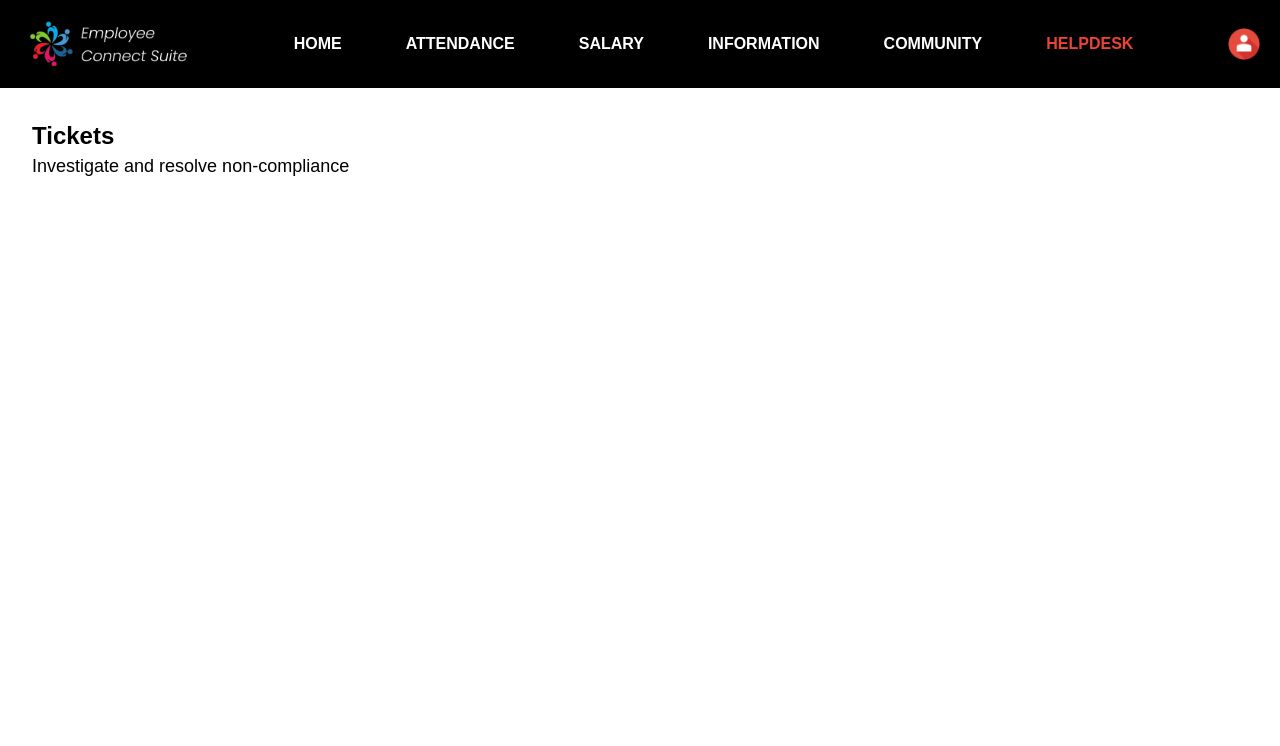
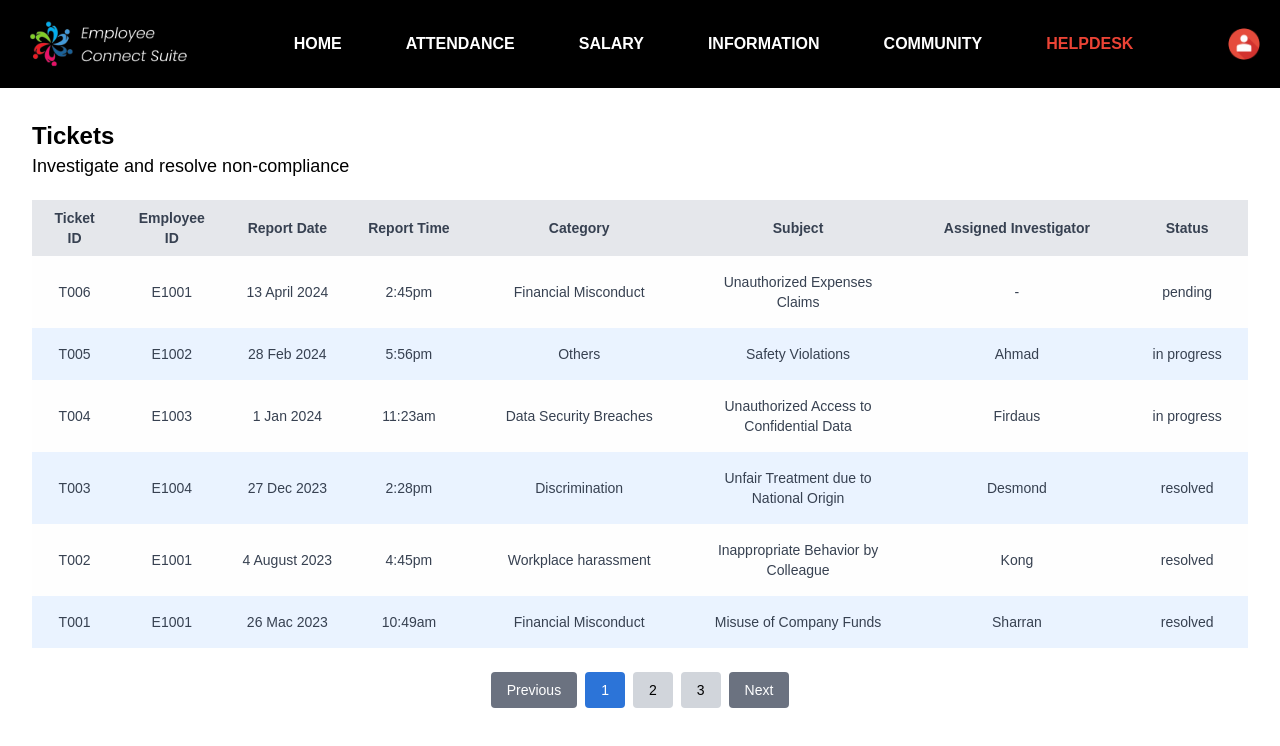
Before and after one commit to PoisonDarterz/WIF2003_G8, a React (Create React App) app in the folder frontend/: page /helpdesk/allEmployeeTickets in a window 1280 px wide. Shown: the top 746 px of the page. Built offline with nearby package versions, Linux system fonts and the light colour scheme.

Commit message:
display view done

```diff
--- a/frontend/src/pages/helpdesk/AddNewTicket.jsx
+++ b/frontend/src/pages/helpdesk/AddNewTicket.jsx
@@ -1,6 +1,12 @@
+import { useNavigate } from "react-router-dom";
 import TopNavBlack from "../../components/TopNavBlack"
 
 function AddNewTicket(){
+  const navigate=useNavigate();
+
+  const handleCancelAddTicket=()=>{
+    navigate('/helpdesk/');
+  }
     return(
         <div className="p-8">
           <div className="mt-[-32px] ml-[-32px] mr-[-32px]">
@@ -10,6 +16,13 @@ function AddNewTicket(){
             <h1 className="text-2xl font-bold">Add new ticket</h1>
             <p className="text-lg">Clear and thorough descriptions help us address your issue more effectively</p>
           </div>
+          <form>
+
+          </form>
+          <div className="flex my-10 justify-center items-center">
+            <button className="mx-5 bg-[#2C74D8] p-2 rounded-lg text-[#FFFFFF]" onClick={handleCancelAddTicket}>Cancel</button>
+            <button className="mx-5 bg-[#2C74D8] p-2 rounded-lg text-[#FFFFFF]" >Submit</button>
+          </div>
         </div>
     )
 }
--- a/frontend/src/pages/helpdesk/AllEmployeeTickets.jsx
+++ b/frontend/src/pages/helpdesk/AllEmployeeTickets.jsx
@@ -1,8 +1,23 @@
 import TopNavBlack from "../../components/TopNavBlack"
+import { useNavigate } from 'react-router-dom';
 
 function AllEmployeeTickets(){
+  const navigate=useNavigate();
+
+  const handleResolveTicket=()=>{
+    navigate("/helpdesk/resolveTicket")
+  }
+
+  const allTickets=[
+    {"ticketID":"T006","employeeID":"E1001","reportDate":"13 April 2024","reportTime":"2:45pm","category":"Financial Misconduct","subject":"Unauthorized Expenses Claims","assignedInvestigator":"-","status":"pending"},
+    {"ticketID":"T005","employeeID":"E1002","reportDate":"28 Feb 2024","reportTime":"5:56pm","category":"Others","subject":"Safety Violations","assignedInvestigator":"Ahmad","status":"in progress"},
+    {"ticketID":"T004","employeeID":"E1003","reportDate":"1 Jan 2024","reportTime":"11:23am","category":"Data Security Breaches","subject":"Unauthorized Access to Confidential Data","assignedInvestigator":"Firdaus","status":"in progress"},
+    {"ticketID":"T003","employeeID":"E1004","reportDate":"27 Dec 2023","reportTime":"2:28pm","category":"Discrimination","subject":"Unfair Treatment due to National Origin","assignedInvestigator":"Desmond","status":"resolved"},
+    {"ticketID":"T002","employeeID":"E1001","reportDate":"4 August 2023","reportTime":"4:45pm","category":"Workplace harassment","subject":"Inappropriate Behavior by Colleague","assignedInvestigator":"Kong","status":"resolved"},
+    {"ticketID":"T001","employeeID":"E1001","reportDate":"26 Mac 2023","reportTime":"10:49am","category":"Financial Misconduct","subject":"Misuse of Company Funds","assignedInvestigator":"Sharran","status":"resolved"},
+  ]
     return(
-        <div className="p-8">
+      <div className="p-8">
         <div className="mt-[-32px] ml-[-32px] mr-[-32px]">
           <TopNavBlack />
         </div>
@@ -10,7 +25,45 @@ function AllEmployeeTickets(){
           <h1 className="text-2xl font-bold">Tickets</h1>
           <p className="text-lg">Investigate and resolve non-compliance</p>
         </div>
+        <div className="mt-5">
+        <table className="w-full table-auto">
+          <thead>
+            <tr className="text-sm font-medium text-center text-gray-700 rounded-lg bg-gray-200">
+              <th className="w-[7%] px-4 py-2">Ticket ID</th>
+              <th className="w-[9%] px-4 py-2">Employee ID</th>
+              <th className="w-[10%] px-4 py-2">Report Date</th>
+              <th className="w-[10%] px-4 py-2">Report Time</th>
+              <th className="w-[18%] px-4 py-2">Category</th>
+              <th className="w-[18%] px-4 py-2">Subject</th>
+              <th className="w-[18%] px-4 py-2">Assigned Investigator</th>
+              <th className="w-[14%] px-4 py-2">Status</th>
+            </tr>
+          </thead>
+          <tbody className="text-sm font-normal text-gray-700">
+            {allTickets.map((data, i) => (
+              <tr onClick={handleResolveTicket} className={`${i % 2 === 0 ? 'bg-[#fefefe]' : 'bg-[#eaf3ff]'} px-4 py-2`}>
+                <td className="w-[7%] px-4 py-4">{data.ticketID}</td>
+                <td className="w-[9%] px-4 py-4">{data.employeeID}</td>
+                <td className="w-[10%] px-4 py-4">{data.reportDate}</td>
+                <td className="w-[10%] px-4 py-4">{data.reportTime}</td>
+                <td className="w-[18%] px-4 py-4">{data.category}</td>
+                <td className="w-[18%] px-4 py-4">{data.subject}</td>
+                <td className="w-[%] px-4 py-4">{data.assignedInvestigator}</td>
+                <td className="w-[14%] px-4 py-4">{data.status}</td>
+              </tr>
+            ))}
+          </tbody>
+        </table>
         </div>
+        <div className="flex justify-center items-center mt-6">
+          <button className="px-4 py-2 text-sm text-white bg-gray-500 rounded">Previous</button>
+          <button className="px-4 py-2 ml-2 text-sm text-white bg-[#2C74D8] rounded">1</button>
+          <button className="px-4 py-2 ml-2 text-sm text-black bg-gray-300 rounded">2</button>
+          <button className="px-4 py-2 ml-2 text-sm text-black bg-gray-300 rounded">3</button>
+          <button className="px-4 py-2 ml-2 text-sm text-white bg-gray-500 rounded">Next</button>
+        </div>
+      </div>
+
     )
 }
 
--- a/frontend/src/pages/helpdesk/Feedback.jsx
+++ b/frontend/src/pages/helpdesk/Feedback.jsx
@@ -41,7 +41,7 @@ const IndividualCategory=({categoryName,img,description})=>{
     e.preventDefault();
     // Logic for handling login
     // For now, just navigate to the home page
-    navigate('/helpdesk/submitFeedback',{ state: data });
+    navigate('/helpdesk/submitFeedback', {state:data} );
   };
 
   return (
--- a/frontend/src/pages/helpdesk/MyTickets.jsx
+++ b/frontend/src/pages/helpdesk/MyTickets.jsx
@@ -1,6 +1,22 @@
 import TopNavBlack from "../../components/TopNavBlack"
+import { useNavigate } from 'react-router-dom';
 
 function MyTickets(){
+  const navigate=useNavigate();
+
+  const handleViewTicket=()=>{
+    navigate("/helpdesk/reviewTicket")
+  }
+
+  const handleAddTicket=()=>{
+    navigate("/helpdesk/addNewTicket")
+  }
+
+  const tickets=[
+    {"ticketID":"T006","reportDate":"13 April 2024","reportTime":"2:45pm","category":"Financial Misconduct","subject":"Unauthorized Expenses Claims","assignedInvestigator":"-","status":"pending"},
+    {"ticketID":"T002","reportDate":"4 August 2023","reportTime":"4:45pm","category":"Workplace harassment","subject":"Inappropriate Behavior by Colleague","assignedInvestigator":"Kong","status":"resolved"},
+    {"ticketID":"T001","reportDate":"26 Mac 2023","reportTime":"10:49am","category":"Financial Misconduct","subject":"Misuse of Company Funds","assignedInvestigator":"Sharran","status":"resolved"},
+  ]
     return(
         <div className="p-8">
         <div className="mt-[-32px] ml-[-32px] mr-[-32px]">
@@ -10,6 +26,49 @@ function MyTickets(){
           <h1 className="text-2xl font-bold">My tickets</h1>
           <p className="text-lg">Report any non-compliance here</p>
         </div>
+        <div className="flex justify-end">
+          <button onClick={handleAddTicket} className="flex w-52 h-7 p-2 bg-[#2C74D8] text-white rounded-md hover:bg-blue-600 focus:outline-none focus:ring-2 focus:ring-blue-500 m-1 justify-center items-center">
+            <div>
+              <img className="w-5 h-5 mr-1" src={"/PlusIcon.png"} alt="report non-compliance"/>
+            </div>
+            <p>Report non-compliance</p>
+          </button>
+        </div>
+        <div className="mt-5">
+        <table className="w-full table-auto">
+          <thead>
+            <tr className="text-sm font-medium text-center text-gray-700 rounded-lg bg-gray-200">
+              <th className="w-[7%] px-4 py-2">Ticket ID</th>
+              <th className="w-[10%] px-4 py-2">Report Date</th>
+              <th className="w-[10%] px-4 py-2">Report Time</th>
+              <th className="w-[20%] px-4 py-2">Category</th>
+              <th className="w-[20%] px-4 py-2">Subject</th>
+              <th className="w-[20%] px-4 py-2">Assigned Investigator</th>
+              <th className="w-[7%] px-4 py-2">Status</th>
+            </tr>
+          </thead>
+          <tbody className="text-sm font-normal text-gray-700">
+            {tickets.map((data, i) => (
+              <tr onClick={handleViewTicket} className={`${i % 2 === 0 ? 'bg-[#fefefe]' : 'bg-[#eaf3ff]'} px-4 py-2`}>
+                <td className="w-[5%] px-4 py-4">{data.ticketID}</td>
+                <td className="w-[10%] px-4 py-4">{data.reportDate}</td>
+                <td className="w-[10%] px-4 py-4">{data.reportTime}</td>
+                <td className="w-[20%] px-4 py-4">{data.category}</td>
+                <td className="w-[20%] px-4 py-4">{data.subject}</td>
+                <td className="w-[20%] px-4 py-4">{data.assignedInvestigator}</td>
+                <td className="w-[7%] px-4 py-4">{data.status}</td>
+              </tr>
+            ))}
+          </tbody>
+        </table>
+        </div>
+        <div className="flex justify-center items-center mt-6">
+          <button className="px-4 py-2 text-sm text-white bg-gray-500 rounded">Previous</button>
+          <button className="px-4 py-2 ml-2 text-sm text-white bg-[#2C74D8] rounded">1</button>
+          <button className="px-4 py-2 ml-2 text-sm text-black bg-gray-300 rounded">2</button>
+          <button className="px-4 py-2 ml-2 text-sm text-black bg-gray-300 rounded">3</button>
+          <button className="px-4 py-2 ml-2 text-sm text-white bg-gray-500 rounded">Next</button>
+        </div>
         </div>
     )
 }
--- a/frontend/src/pages/helpdesk/SubmitFeedback.jsx
+++ b/frontend/src/pages/helpdesk/SubmitFeedback.jsx
@@ -59,8 +59,8 @@ function SubmitFeedback(){
             />
         </div>
         <div className="flex my-10 justify-center items-center">
-          <button className="mx-5 bg-[#EAF3FF] p-2 rounded-lg" onClick={handleCancelFeedback}>Cancel</button>
-          <button className="mx-5 bg-[#EAF3FF] p-2 rounded-lg" onClick={handleSubmit}>Submit</button>
+          <button className="mx-5 bg-[#2C74D8] p-2 rounded-lg text-[#FFFFFF]" onClick={handleCancelFeedback}>Cancel</button>
+          <button className="mx-5 bg-[#2C74D8] p-2 rounded-lg text-[#FFFFFF]" onClick={handleSubmit}>Submit</button>
         </div>
       </div>
   )
```
Also changed, not shown: frontend/public/AddFile.png (added), frontend/public/PlusIcon.png (added). Lines whose indentation alone changed are shown as unchanged.
